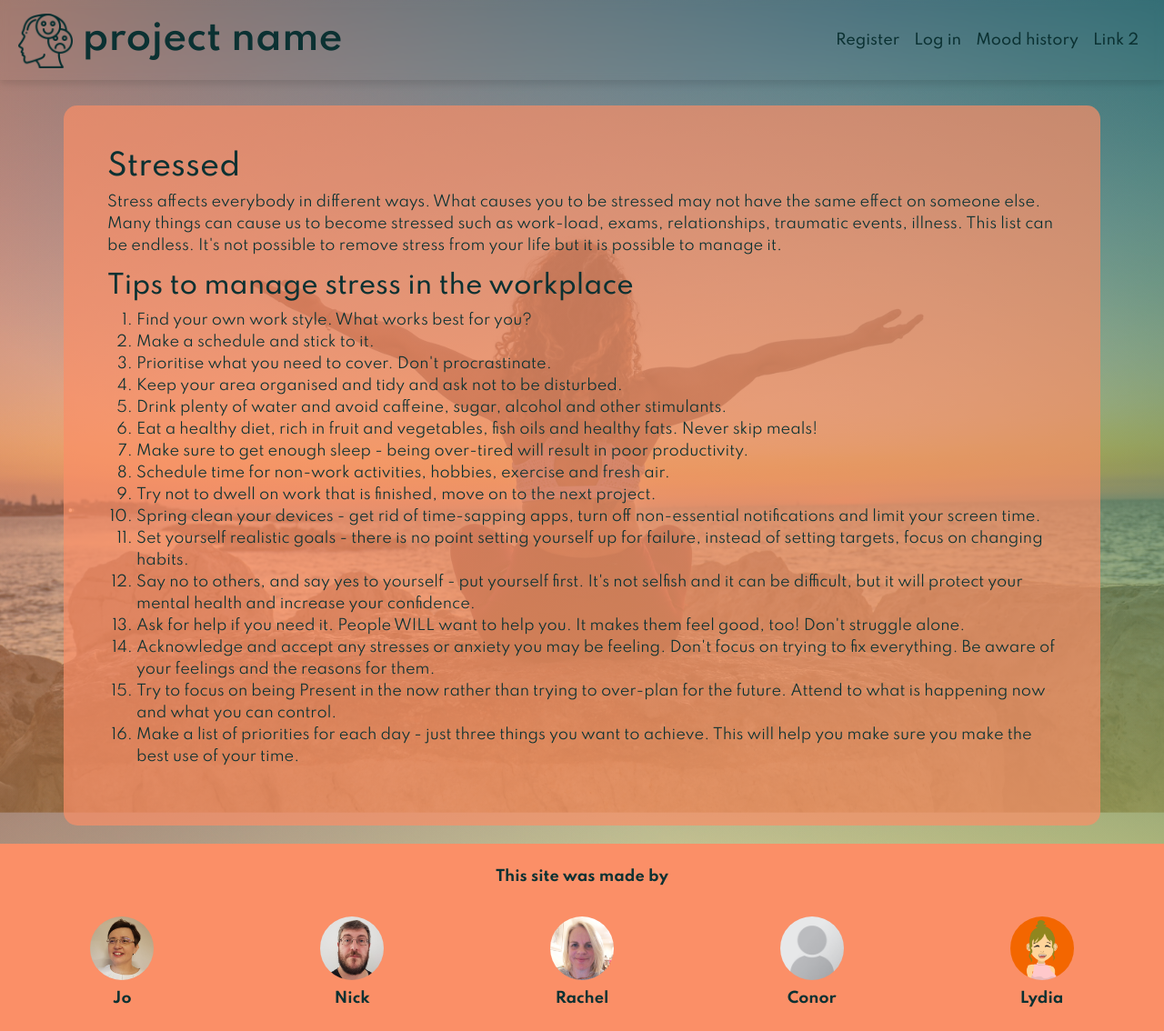
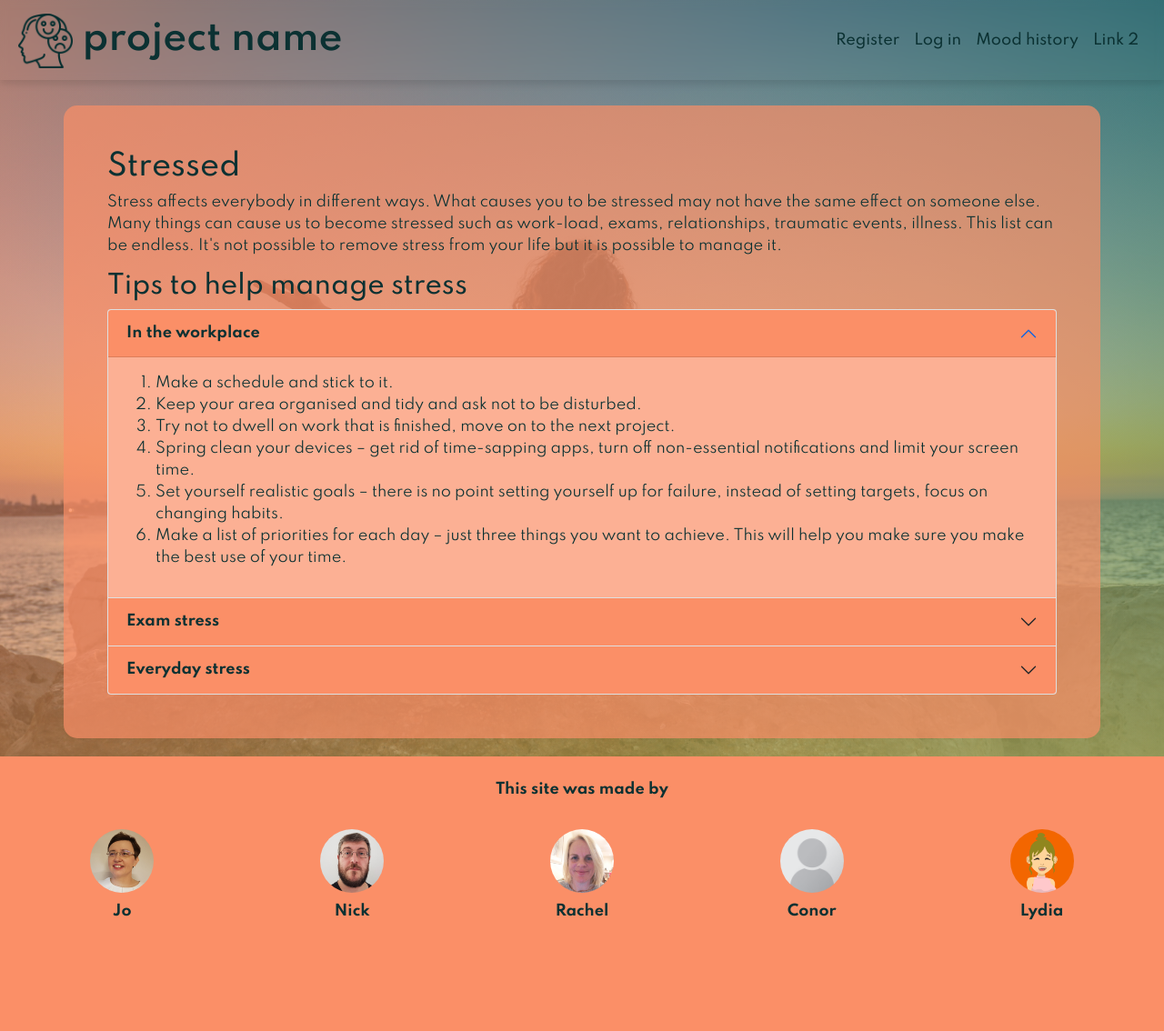
Before and after one commit to JoGorska/hackathon_team_4, a Django app: template templates/stressed.html in a window 1280 px wide. Shown: the whole page at 91% size. After the commit the page ends 1012 px from the top, so only its background shows below. Run offline with Django 3.2, Linux system fonts and the light colour scheme; the template is opened without the code that fills it, so the values that code supplies are empty; some libraries are stand-ins or nearby versions.

Commit message:
Create and delete paste.html Add accordion to stressed page and new content

```diff
--- a/templates/stressed.html
+++ b/templates/stressed.html
@@ -13,49 +13,67 @@
                     <P>Stress affects everybody in different ways.  What causes you to be stressed may not have the same effect on someone else. Many things can cause us to become stressed such as work-load, exams, relationships, traumatic events, illness.  This list can be endless.  It's not possible to remove stress from your life but it is possible to manage it.</P>
 
                     <div class="col-12 tips">
-                        <h3>Tips to manage stress in the workplace</h3>
-                        <ol>
-                            <li>Find your own work style. What works best for you?</li>
-                            <li>Make a schedule and stick to it.</li>
-                            <li>Prioritise what you need to cover. Don't procrastinate.</li>
-                            <li>Keep your area organised and tidy and ask not to be disturbed.</li>
-                            <li>Drink plenty of water and avoid caffeine, sugar, alcohol and other stimulants.</li>
-                            <li>
-                                Eat a healthy diet, rich in fruit and vegetables, fish oils and healthy fats. Never skip
-                                meals!
-                            </li>
-                            <li>Make sure to get enough sleep - being over-tired will result in poor productivity.</li>
-                            <li>Schedule time for non-work activities, hobbies, exercise and fresh air.</li>
-                            <li>Try not to dwell on work that is finished, move on to the next project. </li>
-                            <li>
-                                Spring clean your devices - get rid of time-sapping apps, turn off non-essential
-                                notifications and limit your screen time.
-                            </li>
-                            <li>
-                                Set yourself realistic goals - there is no point setting yourself up for failure,
-                                instead of setting targets, focus on changing habits.
-                            </li>
-                            <li>
-                                Say no to others, and say yes to yourself - put yourself first. It's not selfish and it
-                                can be difficult, but it will protect your mental health and increase your confidence.
-                            </li>
-                            <li>
-                                Ask for help if you need it. People WILL want to help you. It makes them feel good, too!
-                                Don't struggle alone.
-                            </li>
-                            <li>
-                                Acknowledge and accept any stresses or anxiety you may be feeling. Don't focus on trying
-                                to fix everything. Be aware of your feelings and the reasons for them.
-                            </li>
-                            <li>
-                                Try to focus on being Present in the now rather than trying to over-plan for the future.
-                                Attend to what is happening now and what you can control.
-                            </li>
-                            <li>
-                                Make a list of priorities for each day - just three things you want to achieve. This
-                                will help you make sure you make the best use of your time.
-                            </li>
-                        </ol>
+                        <h3>Tips to help manage stress</h3>
+<!--accordion start-->
+<div class="accordion">
+    <div class="accordion-item">
+      <h2 class="accordion-header" id="headingOne">
+        <button class="accordion-button button-header  fw-bold" type="button" data-bs-toggle="collapse" data-bs-target="#collapseOne" aria-expanded="true" aria-controls="collapseOne">
+            In the workplace
+        </button>
+      </h2>
+      <div id="collapseOne" class="accordion-collapse collapse show" aria-labelledby="headingOne" data-bs-parent="#accordionExample">
+        <div class="accordion-body accordion-bod-text">
+            <ol>
+                <li>Make a schedule and stick to it.</li>
+                <li>Keep your area organised and tidy and ask not to be disturbed.</li>
+                <li>Try not to dwell on work that is finished, move on to the next project. </li>
+                <li>Spring clean your devices – get rid of time-sapping apps, turn off non-essential notifications and limit your screen time.</li>
+                <li>Set yourself realistic goals – there is no point setting yourself up for failure, instead of setting targets, focus on changing habits.</li>
+                <li>Make a list of priorities for each day – just three things you want to achieve.  This will help you make sure you make the best use of your time.</li>
+            </ol>
+        </div>
+      </div>
+    </div>
+    <div class="accordion-item">
+      <h2 class="accordion-header" id="headingTwo">
+        <button class="accordion-button button-header collapsed fw-bold" type="button" data-bs-toggle="collapse" data-bs-target="#collapseTwo" aria-expanded="false" aria-controls="collapseTwo">
+            Exam stress
+        </button>
+      </h2>
+      <div id="collapseTwo" class="accordion-collapse collapse" aria-labelledby="headingTwo" data-bs-parent="#accordionExample">
+        <div class="accordion-body accordion-bod-text">
+            <ol>
+                <li>Find your own study style and stick to it.</li>
+                <li>Prioritise what you need to cover.  Don’t procrastinate! </li>
+                <li>Drink plenty of water and avoid caffeine, sugar, alcohol and other stimulants. </li>
+                <li>Eat a healthy diet, rich in fruit and vegetables, fish oils and healthy fats.  Never skip meals!</li>
+                <li>Schedule time for non-exam activities, hobbies, exercise and fresh air.</li>
+                <li>Don’t panic during your exams.  Do your beset and stay in for the full time. </li>
+            </ol>
+        </div>
+      </div>
+    </div>
+    <div class="accordion-item">
+      <h2 class="accordion-header" id="headingThree">
+        <button class="accordion-button button-header collapsed fw-bold" type="button" data-bs-toggle="collapse" data-bs-target="#collapseThree" aria-expanded="false" aria-controls="collapseThree">
+            Everyday stress
+        </button>
+      </h2>
+      <div id="collapseThree" class="accordion-collapse collapse" aria-labelledby="headingThree" data-bs-parent="#accordionExample">
+        <div class="accordion-body accordion-bod-text">
+            <ol>
+                <li>Make sure to get enough sleep – being over-tired will result in poor productivity. </li>
+                <li>Say no to others, and say yes to yourself – put yourself first.  It’s not selfish and it can be difficult, but it will protect your mental health and increase your confidence. </li>
+                <li>Ask for help if you need it.  People WILL want to help you.  It makes them feel good, too! Don’t struggle alone.  </li>
+                <li>Try to focus on being Present in the now rather than trying to over-plan for the future.  Attend to what is happening now and what you can control. </li>
+                <li>Acknowledge and accept any stresses or anxiety you may be feeling.  Don’t focus on trying to fix everything.  Be aware of your feelings and the reasons for them. </li>
+            </ol>
+        </div>
+      </div>
+    </div>
+  </div>
+  <!--accordion end-->
                     </div>
                 </div>
             </div>
```
Also changed, not shown: templates/paste.html (added).
